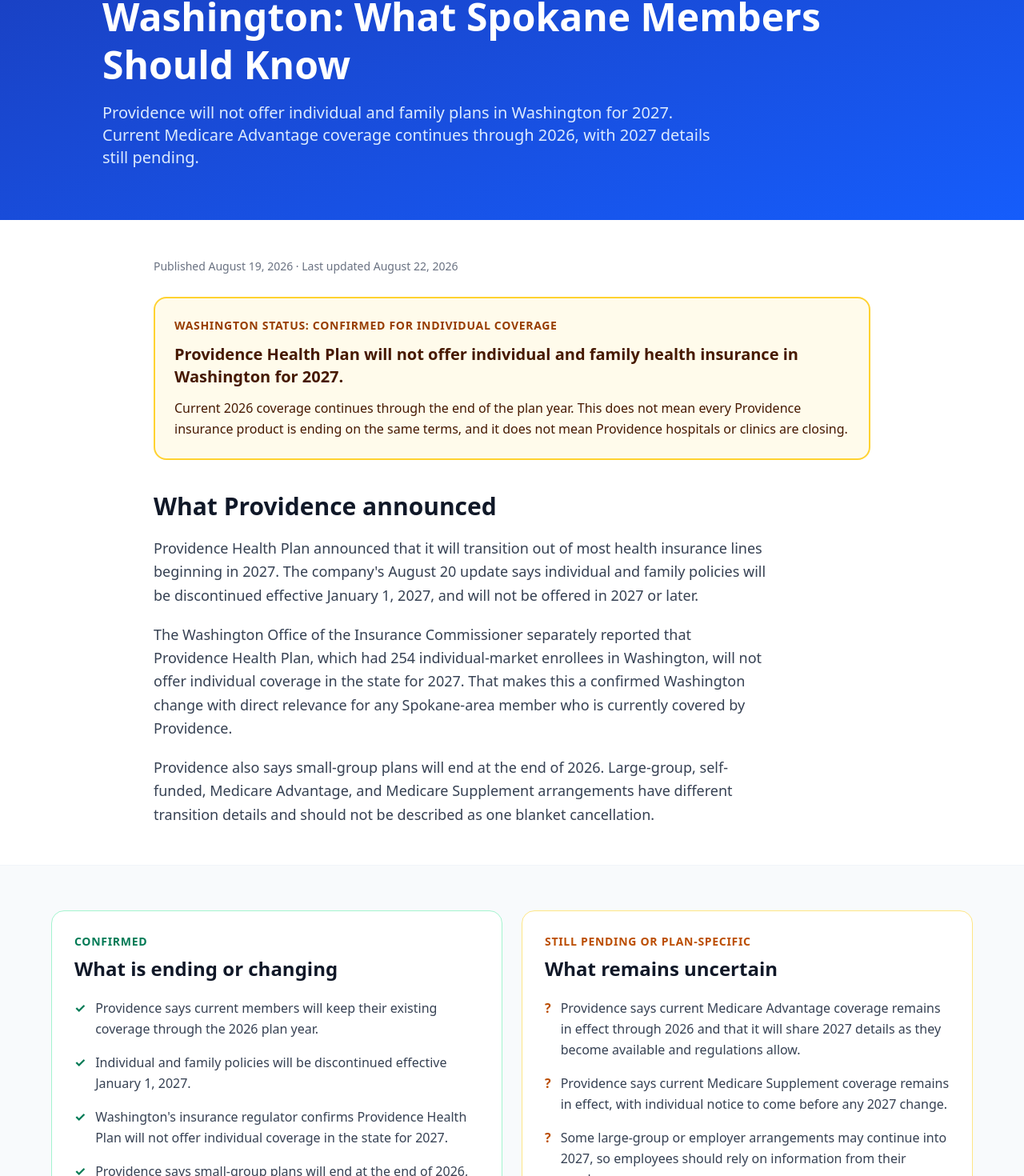
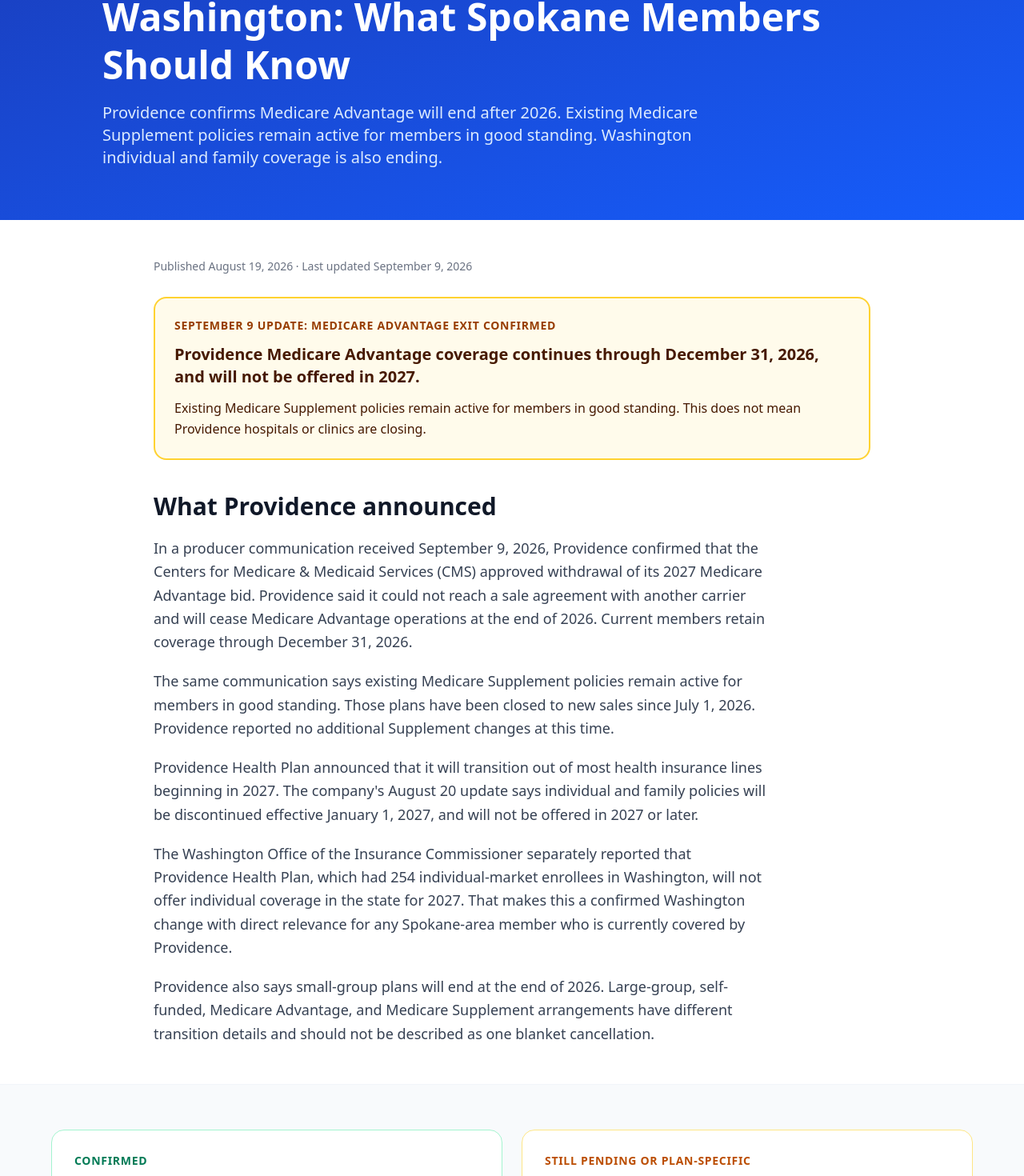
Before and after one commit to DevonWest/medicare-spokane-site, a Next.js app: page /providence-health-plan-ending-2027-washington in a window 1280 px wide. Shown: the part 234-1704 px from the top of the page at 80% size. Built offline with nearby package versions, Linux system fonts and the light colour scheme; no server answers.

Commit message:
Confirm Providence Medicare Advantage exit following September 9 update (#182)

```diff
--- a/app/2027-medicare-changes-spokane/page.tsx
+++ b/app/2027-medicare-changes-spokane/page.tsx
@@ -133,7 +133,7 @@
                 className="block rounded-2xl border border-blue-200 bg-blue-50 p-6 transition-colors hover:border-blue-400 hover:bg-blue-100"
               >
                 <p className="text-sm font-semibold uppercase tracking-wider text-blue-700">
-                  {update.publishedLabel} · {update.spokaneStatusLabel}
+                  Updated {update.modifiedLabel} · {update.spokaneStatusLabel}
                 </p>
                 <h3 className="mt-2 text-2xl font-bold text-gray-900">{update.shortTitle}</h3>
                 <p className="mt-3 leading-relaxed text-gray-700">{update.summary}</p>
--- a/app/providence-health-plan-ending-2027-washington/page.tsx
+++ b/app/providence-health-plan-ending-2027-washington/page.tsx
@@ -15,6 +15,7 @@
 
 const providenceStatusUrl =
   "https://www.providencehealthplan.com/about-providence/providence-news/status-update";
+const medicareEnrollmentUrl = "https://www.medicare.gov/health-drug-plans/open-enrollment";
 const washingtonOicUrl =
   "https://www.insurance.wa.gov/about-us/news/2026/thirteen-health-insurers-request-average-224-rate-increase-2027-individual-market";
 const washingtonHealthplanfinderUrl =
@@ -23,12 +24,12 @@
 export const metadata: Metadata = {
   title: "Providence Health Plan 2027 Changes in Washington",
   description:
-    "Providence Health Plan is ending Washington individual coverage after 2026. See confirmed 2027 changes and what Medicare Advantage members should know.",
+    "Providence confirms Medicare Advantage ends December 31, 2026. Existing Medicare Supplement policies continue for members in good standing. Washington update.",
   alternates: { canonical: pageUrl },
   openGraph: {
     title: marketUpdate.title,
     description:
-      "Washington individual coverage is ending after 2026, while Providence Medicare Advantage and Medicare Supplement details remain pending.",
+      "Providence Medicare Advantage will not be offered in 2027. Existing Medicare Supplement policies remain active for members in good standing. Updated September 9, 2026.",
     url: pageUrl,
     type: "article",
     publishedTime: `${marketUpdate.publishedDate}T09:00:00-07:00`,
@@ -74,19 +75,29 @@
     { "@type": "AdministrativeArea", name: "Eastern Washington" },
     { "@type": "City", name: "Spokane" },
   ],
-  citation: [providenceStatusUrl, washingtonOicUrl, washingtonHealthplanfinderUrl],
+  citation: [
+    {
+      "@type": "CreativeWork",
+      name: "Providence Health Plan producer communication received September 9, 2026",
+      publisher: { "@type": "Organization", name: "Providence Health Plan" },
+    },
+    providenceStatusUrl,
+    washingtonOicUrl,
+    washingtonHealthplanfinderUrl,
+    medicareEnrollmentUrl,
+  ],
 };
 
 const confirmedChanges = [
-  "Providence says current members will keep their existing coverage through the 2026 plan year.",
+  "Providence confirms CMS approved withdrawal of its 2027 Medicare Advantage bid. Medicare Advantage operations will end after 2026, and current member coverage remains in effect through December 31, 2026.",
+  "Existing Providence Medicare Supplement policies remain active for members in good standing. New Medicare Supplement sales have been closed since July 1, 2026.",
   "Individual and family policies will be discontinued effective January 1, 2027.",
   "Washington's insurance regulator confirms Providence Health Plan will not offer individual coverage in the state for 2027.",
   "Providence says small-group plans will end at the end of 2026, with advance notice to employer group sponsors.",
 ];
 
 const pendingDetails = [
-  "Providence says current Medicare Advantage coverage remains in effect through 2026 and that it will share 2027 details as they become available and regulations allow.",
-  "Providence says current Medicare Supplement coverage remains in effect, with individual notice to come before any 2027 change.",
+  "Providence will provide additional transition information, timelines, and resources. Members should keep their official notices for instructions that apply to their coverage.",
   "Some large-group or employer arrangements may continue into 2027, so employees should rely on information from their employer.",
   "A replacement plan's provider network, prescriptions, premium, deductible, and out-of-pocket costs cannot be assumed before 2027 options are released.",
 ];
@@ -111,7 +122,7 @@
 
       <PageHero
         title="Providence Health Plan 2027 Changes in Washington: What Spokane Members Should Know"
-        subtitle="Providence will not offer individual and family plans in Washington for 2027. Current Medicare Advantage coverage continues through 2026, with 2027 details still pending."
+        subtitle="Providence confirms Medicare Advantage will end after 2026. Existing Medicare Supplement policies remain active for members in good standing. Washington individual and family coverage is also ending."
         crumbs={[
           { href: "/", label: "Home" },
           { href: "/resources", label: "Resources" },
@@ -132,21 +143,32 @@
 
             <div className="mt-7 rounded-2xl border-2 border-amber-300 bg-amber-50 p-6 text-amber-950">
               <p className="text-sm font-semibold uppercase tracking-wider text-amber-800">
-                Washington status: confirmed for individual coverage
+                September 9 update: Medicare Advantage exit confirmed
               </p>
               <p className="mt-3 text-xl font-bold">
-                Providence Health Plan will not offer individual and family health insurance in
-                Washington for 2027.
+                Providence Medicare Advantage coverage continues through December 31, 2026,
+                and will not be offered in 2027.
               </p>
               <p className="mt-3 leading-relaxed">
-                Current 2026 coverage continues through the end of the plan year. This does not
-                mean every Providence insurance product is ending on the same terms, and it does
-                not mean Providence hospitals or clinics are closing.
+                Existing Medicare Supplement policies remain active for members in good standing.
+                This does not mean Providence hospitals or clinics are closing.
               </p>
             </div>
 
             <div className="mt-10 max-w-3xl space-y-5 text-lg leading-relaxed text-gray-700">
               <h2 className="text-3xl font-bold text-gray-900">What Providence announced</h2>
+              <p>
+                In a producer communication received September 9, 2026, Providence confirmed that
+                the Centers for Medicare &amp; Medicaid Services (CMS) approved withdrawal of its
+                2027 Medicare Advantage bid. Providence said it could not reach a sale agreement
+                with another carrier and will cease Medicare Advantage operations at the end of
+                2026. Current members retain coverage through December 31, 2026.
+              </p>
+              <p>
+                The same communication says existing Medicare Supplement policies remain active
+                for members in good standing. Those plans have been closed to new sales since
+                July 1, 2026. Providence reported no additional Supplement changes at this time.
+              </p>
               <p>
                 Providence Health Plan announced that it will transition out of most health
                 insurance lines beginning in 2027. The company&apos;s August 20 update says individual and
@@ -248,7 +270,10 @@
                 </li>
                 <li>
                   <strong className="text-gray-900">4. Use the correct enrollment window.</strong>{" "}
-                  Washington&apos;s 2027 individual-market open enrollment runs from November 1, 2026,
+                  Medicare Annual Enrollment runs October 15 through December 7, 2026, for
+                  coverage starting January 1, 2027. Follow your plan&apos;s notices for any additional
+                  enrollment rights and deadlines. Washington&apos;s 2027 individual-market open
+                  enrollment runs from November 1, 2026,
                   through January 15, 2027. Enrollment must be completed by December 31 for January
                   1 coverage.
                 </li>
@@ -277,9 +302,10 @@
               <div className="rounded-2xl border border-blue-200 bg-blue-50 p-6">
                 <h2 className="text-xl font-bold text-gray-900">Medicare coverage</h2>
                 <p className="mt-3 leading-relaxed text-gray-700">
-                  Review current Providence network information, wait for plan-specific 2027
-                  details, and then compare doctors, prescriptions, and total costs during the
-                  applicable Medicare enrollment period.
+                  If you have Providence Medicare Advantage, prepare to review replacement
+                  coverage for January 1, 2027. Gather your doctors, prescriptions, and pharmacies
+                  now, then compare available 2027 options during the applicable enrollment period.
+                  Existing Providence Supplement members should not assume their policies are ending.
                 </p>
                 <Link
                   href="/providence-medicare-advantage-plans-spokane"
@@ -306,7 +332,8 @@
                   <p className="mt-2 leading-relaxed text-gray-700">
                     Providence is leaving most insurance lines, but the timing and outcome differ
                     by coverage type. Individual and family coverage is confirmed to end after
-                    2026. Medicare and some employer arrangements have separate pending details.
+                    2026, as is Medicare Advantage. Existing Medicare Supplement policies remain
+                    active for members in good standing. Some employer arrangements have separate terms.
                   </p>
                 </div>
                 <div>
@@ -314,11 +341,20 @@
                     Are Providence Medicare Advantage plans ending in 2027?
                   </h3>
                   <p className="mt-2 leading-relaxed text-gray-700">
-                    Providence has not confirmed one blanket outcome for 2027. Its August 20 update
-                    says current Medicare Advantage coverage continues through 2026 and that more
-                    details will be shared as they become available and regulations allow. Members
-                    should use their official plan notices and Medicare.gov for plan-specific
-                    information.
+                    Yes. Providence&apos;s producer communication received September 9, 2026,
+                    confirms CMS approval of its withdrawal. Providence Medicare Advantage will
+                    cease operations at the end of 2026 and will not be offered in 2027. Current
+                    member coverage remains in effect through December 31, 2026.
+                  </p>
+                </div>
+                <div>
+                  <h3 className="text-xl font-semibold text-gray-900">
+                    Are existing Providence Medicare Supplement policies ending too?
+                  </h3>
+                  <p className="mt-2 leading-relaxed text-gray-700">
+                    Providence says existing policies remain active for members in good standing.
+                    Medicare Supplement plans closed to new sales on July 1, 2026. The September 9
+                    communication does not announce termination of existing Supplement policies.
                   </p>
                 </div>
                 <div>
@@ -338,6 +374,12 @@
               <h2 className="text-xl font-bold text-gray-900">Sources reviewed</h2>
               <ul className="mt-4 space-y-3 text-gray-700">
                 <li>
+                  <strong>Providence Health Plan producer communication received September 9, 2026</strong>
+                  {" "}— reviewed by our agency for CMS approval, the December 31 Medicare Advantage
+                  coverage end date, and continuation of existing Medicare Supplement policies.
+                  This is newer than the August wording on the public status page reviewed for this update.
+                </li>
+                <li>
                   <a
                     href={providenceStatusUrl}
                     target="_blank"
@@ -347,6 +389,17 @@
                     Providence Health Plan&apos;s official coverage transition update
                   </a>{" "}
                   for the company&apos;s confirmed and pending changes by coverage type.
+                </li>
+                <li>
+                  <a
+                    href={medicareEnrollmentUrl}
+                    target="_blank"
+                    rel="noopener noreferrer"
+                    className="font-semibold text-blue-700 hover:underline"
+                  >
+                    Medicare.gov Open Enrollment
+                  </a>{" "}
+                  for the October 15 through December 7 enrollment period and January 1 effective date.
                 </li>
                 <li>
                   <a
@@ -386,6 +439,12 @@
             <div>
               <h2 className="text-xl font-bold text-gray-900">Update log</h2>
               <p className="mt-3 leading-relaxed text-gray-700">
+                <time dateTime="2026-09-09">September 9, 2026</time> — Updated from Providence&apos;s
+                producer communication confirming CMS approval and the end of Medicare Advantage
+                operations after 2026. Clarified that existing Medicare Supplement policies remain
+                active for members in good standing and new sales closed July 1, 2026.
+              </p>
+              <p className="mt-3 leading-relaxed text-gray-700">
                 <time dateTime="2026-08-22">August 22, 2026</time> — Updated the Medicare Advantage
                 section to match Providence&apos;s August 20 status page and removed earlier wording
                 about a possible carrier agreement that no longer appears in the official update.
--- a/app/providence-medicare-advantage-plans-spokane/page.tsx
+++ b/app/providence-medicare-advantage-plans-spokane/page.tsx
@@ -158,6 +158,12 @@
               Providence insurance changes are a separate issue
             </h2>
             <p className="mt-4 text-lg leading-relaxed text-gray-700">
+              <strong>September 9, 2026 update:</strong> Providence confirms its Medicare Advantage
+              plans will end after December 31, 2026, following CMS approval. Existing Providence
+              Medicare Supplement policies remain active for members in good standing. The network
+              information above describes current coverage; verify replacement coverage for 2027.
+            </p>
+            <p className="mt-4 text-lg leading-relaxed text-gray-700">
               Providence Health Plan&apos;s announced 2027 insurance transition does not mean
               Providence Sacred Heart Medical Center, Holy Family Hospital, or Providence clinics
               are closing. Someone choosing different 2027 coverage will still need to verify that
--- a/lib/marketUpdates.ts
+++ b/lib/marketUpdates.ts
@@ -21,7 +21,7 @@
   shortTitle: "Spokane 2027 Coverage Market Updates",
   description:
     "Track confirmed 2027 Medicare and health insurance market announcements for Spokane County and Washington, with clear labels for what remains unconfirmed.",
-  modifiedDate: "2026-09-01",
+  modifiedDate: "2026-09-09",
 };
 
 /**
@@ -70,13 +70,13 @@
       "Providence Health Plan 2027 Changes in Washington: What Spokane Members Should Know",
     shortTitle: "Providence Health Plan 2027 Changes in Washington",
     summary:
-      "Providence individual and family coverage is ending, while Medicare Advantage and Medicare Supplement details are still pending.",
+      "Providence confirms Medicare Advantage will end after 2026. Existing Medicare Supplement policies remain active for members in good standing; Washington individual coverage is also ending.",
     publishedDate: "2026-08-19",
     publishedLabel: "August 19, 2026",
-    modifiedDate: "2026-08-22",
-    modifiedLabel: "August 22, 2026",
+    modifiedDate: "2026-09-09",
+    modifiedLabel: "September 9, 2026",
     spokaneStatus: "confirmed",
-    spokaneStatusLabel: "Washington individual coverage ending",
+    spokaneStatusLabel: "Medicare Advantage exit confirmed; existing Supplements continue",
   },
   {
     path: "/costco-scan-medicare-spokane",
```
Also changed, not shown: 1 other file (tests, documents, lock files or other folders).
